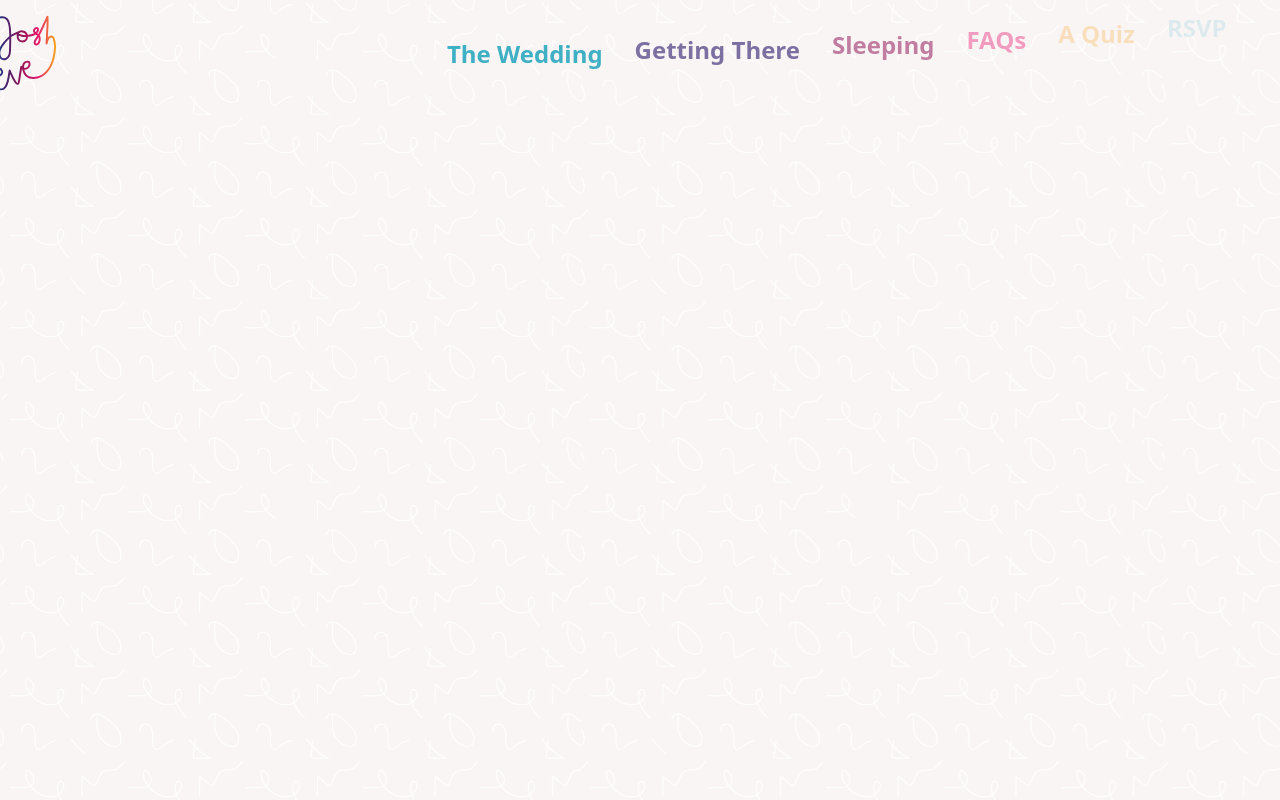
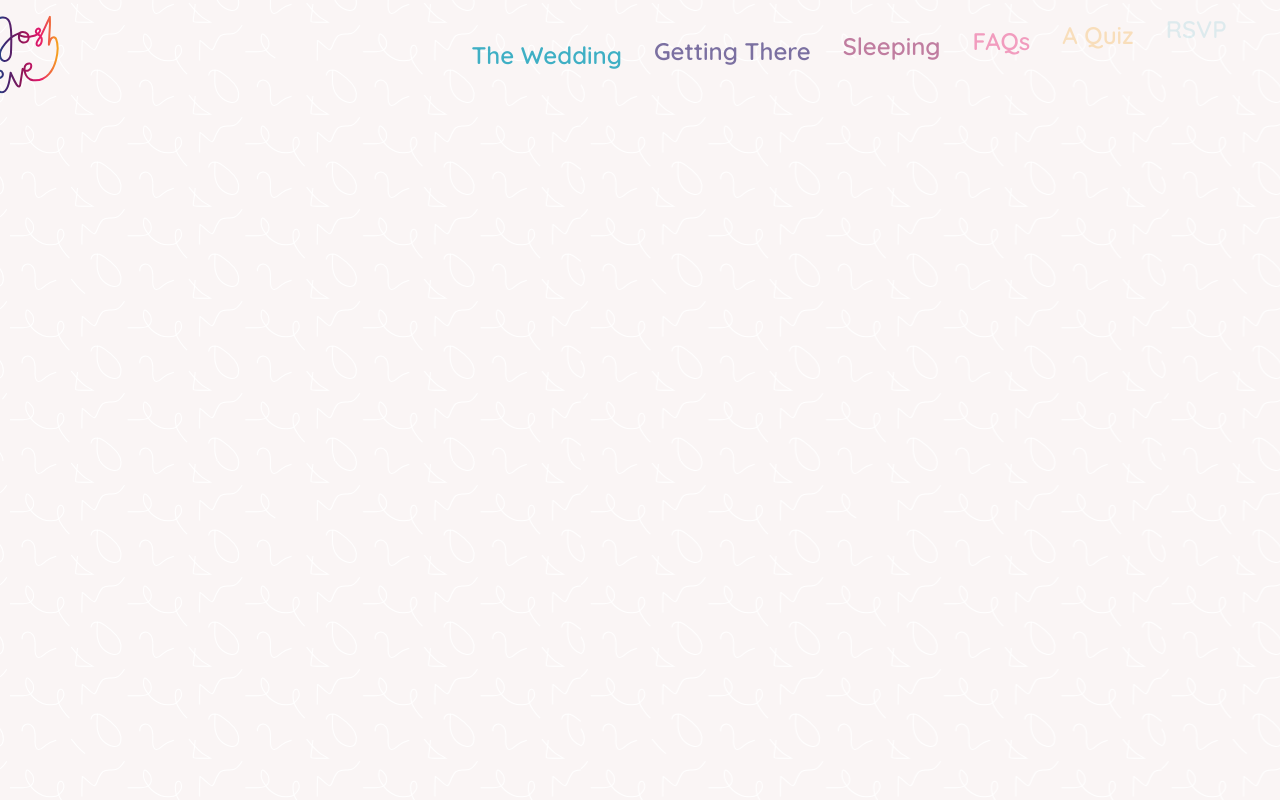
Before and after one commit to AlpineJosh/hobnobandevil, a React app: page / in a window 1280 px wide. Shown: the top 800 px of the page. Built offline with nearby package versions, Linux system fonts and the light colour scheme.

Commit message:
Sorting oput fonts

```diff
--- a/src/app/globals.css
+++ b/src/app/globals.css
@@ -2,7 +2,7 @@
 @plugin "@tailwindcss/typography";
 
 @theme {
-  --font-sans: var(--font-quicksand);
+  --font-sans: var(--font-quicksand) sans-serif;
 
   --color-aqua: #0299b5;
   --color-blue: #372874;
--- a/src/app/layout.tsx
+++ b/src/app/layout.tsx
@@ -2,6 +2,14 @@
 import "./globals.css";
 import { Metadata } from "next";
 import { Layout } from "@/components/Layout";
+
+import { Quicksand } from "next/font/google";
+
+const quicksand = Quicksand({
+  subsets: ["latin"],
+  variable: "--font-quicksand",
+});
+
 
 export const metadata: Metadata = {
   title: "Hobnob and Evil",
@@ -9,7 +17,7 @@ export const metadata: Metadata = {
 }
 export default function RootLayout({ children }: { children: React.ReactNode }) {
   return (
-    <html lang="en">
+    <html lang="en" className={quicksand.variable}>
       <Layout>
         {children}
       </Layout>
--- a/src/components/Layout.tsx
+++ b/src/components/Layout.tsx
@@ -1,6 +1,5 @@
 "use client";
 
-import { Quicksand } from "next/font/google";
 import Menu from "../components/Menu";
 import { motion, Variant } from "framer-motion";
 import { SVGPaths } from "../components/SVGPaths";
@@ -8,11 +7,6 @@ import Link from "next/link";
 import { Background } from "@/components/Background";
 import { useState } from "react";
 import { usePathname } from "next/navigation";
-
-const quicksand = Quicksand({
-  subsets: ["latin"],
-  variable: "--font-quicksand",
-});
 
 const logoVariants: Record<string, Variant> = {
   initial: {
@@ -135,10 +129,9 @@ export const Layout = ({ children }: LayoutProps) => {
     | "faq"
     | "quiz"
     | "rsvp";
-  console.log(active);
 
   return (
-    <body className={`${quicksand.variable}  bg-neutral min-h-screen py-6`}>
+    <body className={`bg-neutral min-h-screen py-6 font-sans`}>
       <Background />
       <div className="grid grid-cols-24 w-full max-w-screen-xl mx-auto gap-y-12">
         <header className="relative @container col-[1/24] grid grid-cols-subgrid items-center z-10">
```
